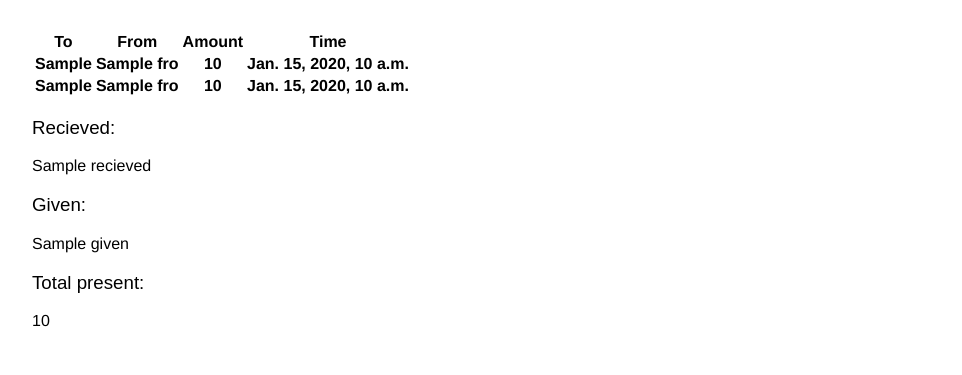
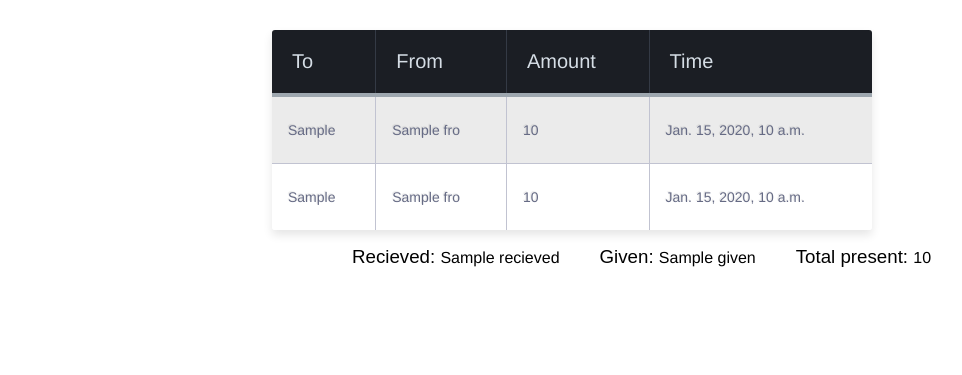
Before and after one commit to siddheshgupte/hackocracy_repo, a Django app: template hackocracy/dashboard/templates/dashboard/Transaction_history.html in a window 1280 px wide. Shown: the part 47-422 px from the top of the page, without its empty margins (68-1030 px from the left). Run offline with Django 3.2, Linux system fonts and the light colour scheme; the template is opened without the code that fills it: most values are stand-ins (such as "Sample title", 1, 10 or a date in 2020); lists and menus that the app fills with data are empty; some web fonts are replaced.

Commit message:
table css added

```diff
--- a/hackocracy/dashboard/templates/dashboard/Transaction_history.html
+++ b/hackocracy/dashboard/templates/dashboard/Transaction_history.html
@@ -3,31 +3,33 @@
 {% block title %}Transaction History{% endblock %}
 
 {% block content %}
-  <table>
+  <table class="table-fill">
+      <thead>
       <tr>
-          <th>To</th>
+          <th >To</th>
           <th>From</th>
           <th>Amount</th>
           <th>Time</th>
       </tr>
+      </thead>
+      <tbody class="table-hover">
       {% for tos in to_trans %}
       <tr>
-          <th>{{ tos.to }}</th>
-          <th>{{ tos.fro }}</th>
-          <th>{{ tos.amount }}</th>
-          <th>{{ tos.timestamp }}</th>
+          <td class="text-left">{{ tos.to }}</td>
+          <td class="text-left">{{ tos.fro }}</td>
+          <td class="text-left">{{ tos.amount }}</td>
+          <td class="text-left">{{ tos.timestamp }}</td>
       </tr>
       {% endfor %}
       {% for fros in from_trans %}
       <tr>
-          <th>{{ fros.to }}</th>
-          <th>{{ fros.fro }}</th>
-          <th>{{ fros.amount }}</th>
-          <th>{{ fros.timestamp }}</th>
+          <td class="text-left">{{ fros.to }}</td>
+          <td class="text-left">{{ fros.fro }}</td>
+          <td class="text-left">{{ fros.amount }}</td>
+          <td class="text-left">{{ fros.timestamp }}</td>
       </tr>
       {% endfor %}
-  </table>
-    <p><h3>Recieved:&nbsp</h3>{{recieved}}</p>
-    <p><h3>Given:&nbsp</h3>{{given}}</p>
-    <p><h3>Total present:&nbsp</h3>{{sum}}</p>
+      </tbody>
+  </table><p></p>
+    <span style="padding: 40px 0px 0px 320px"><h3 style="display: inline;">Recieved:&nbsp</h3>{{recieved}}<span style="padding-left: 40px"></span><h3 style="display: inline;">Given:&nbsp</h3>{{given}}<span style="padding-left: 40px"></span><h3 style="display: inline;">Total present:&nbsp</h3>{{sum}}</span>
 {% endblock %}
--- a/hackocracy/static/css/base.css
+++ b/hackocracy/static/css/base.css
@@ -275,3 +275,137 @@ img.user-detail {
     font-style:italic;
     color:#ccc;
 }
+div.table-title {
+   display: block;
+  margin: auto;
+  max-width: 600px;
+  padding:5px;
+  width: 100%;
+}
+
+.table-title h3 {
+   color: #fafafa;
+   font-size: 30px;
+   font-weight: 400;
+   font-style:normal;
+   font-family: "Roboto", helvetica, arial, sans-serif;
+   text-shadow: -1px -1px 1px rgba(0, 0, 0, 0.1);
+   text-transform:uppercase;
+}
+
+
+/*** Table Styles **/
+
+.table-fill {
+  background: white;
+  border-radius:3px;
+  border-collapse: collapse;
+  height: 200px;
+  margin: auto;
+  max-width: 600px;
+  padding:5px;
+  width: 100%;
+  box-shadow: 0 5px 10px rgba(0, 0, 0, 0.1);
+  animation: float 5s infinite;
+}
+
+th {
+  color:#D5DDE5;;
+  background:#1b1e24;
+  border-bottom:4px solid #9ea7af;
+  border-right: 1px solid #343a45;
+  font-size:20px;
+  font-weight: 100;
+  padding:20px;
+  text-align:left;
+  text-shadow: 0 1px 1px rgba(0, 0, 0, 0.1);
+  vertical-align:middle;
+}
+
+th:first-child {
+  border-top-left-radius:3px;
+}
+
+th:last-child {
+  border-top-right-radius:3px;
+  border-right:none;
+}
+
+tr {
+  border-top: 1px solid #C1C3D1;
+  border-bottom-: 1px solid #C1C3D1;
+  color:#666B85;
+  font-size:16px;
+  font-weight:normal;
+  text-shadow: 0 1px 1px rgba(256, 256, 256, 0.1);
+}
+
+tr:hover td {
+  background:#4E5066;
+  color:#FFFFFF;
+  border-top: 1px solid #22262e;
+  border-bottom: 1px solid #22262e;
+}
+
+tr:first-child {
+  border-top:none;
+}
+
+tr:last-child {
+  border-bottom:none;
+}
+
+tr:nth-child(odd) td {
+  background:#EBEBEB;
+}
+
+tr:nth-child(odd):hover td {
+  background:#4E5066;
+}
+
+tr:last-child td:first-child {
+  border-bottom-left-radius:3px;
+}
+
+tr:last-child td:last-child {
+  border-bottom-right-radius:3px;
+}
+
+td {
+  background:#FFFFFF;
+  padding:16px;
+  text-align:left;
+  vertical-align:middle;
+  font-weight:300;
+  font-size:14px;
+  text-shadow: -1px -1px 1px rgba(0, 0, 0, 0.1);
+  border-right: 1px solid #C1C3D1;
+}
+
+td:last-child {
+  border-right: 0px;
+}
+
+th.text-left {
+  text-align: left;
+}
+
+th.text-center {
+  text-align: center;
+}
+
+th.text-right {
+  text-align: right;
+}
+
+td.text-left {
+  text-align: left;
+}
+
+td.text-center {
+  text-align: center;
+}
+
+td.text-right {
+  text-align: right;
+}
```
Also changed, not shown: hackocracy/dashboard/migrations/0001_initial.py (added), hackocracy/db.sqlite3.
